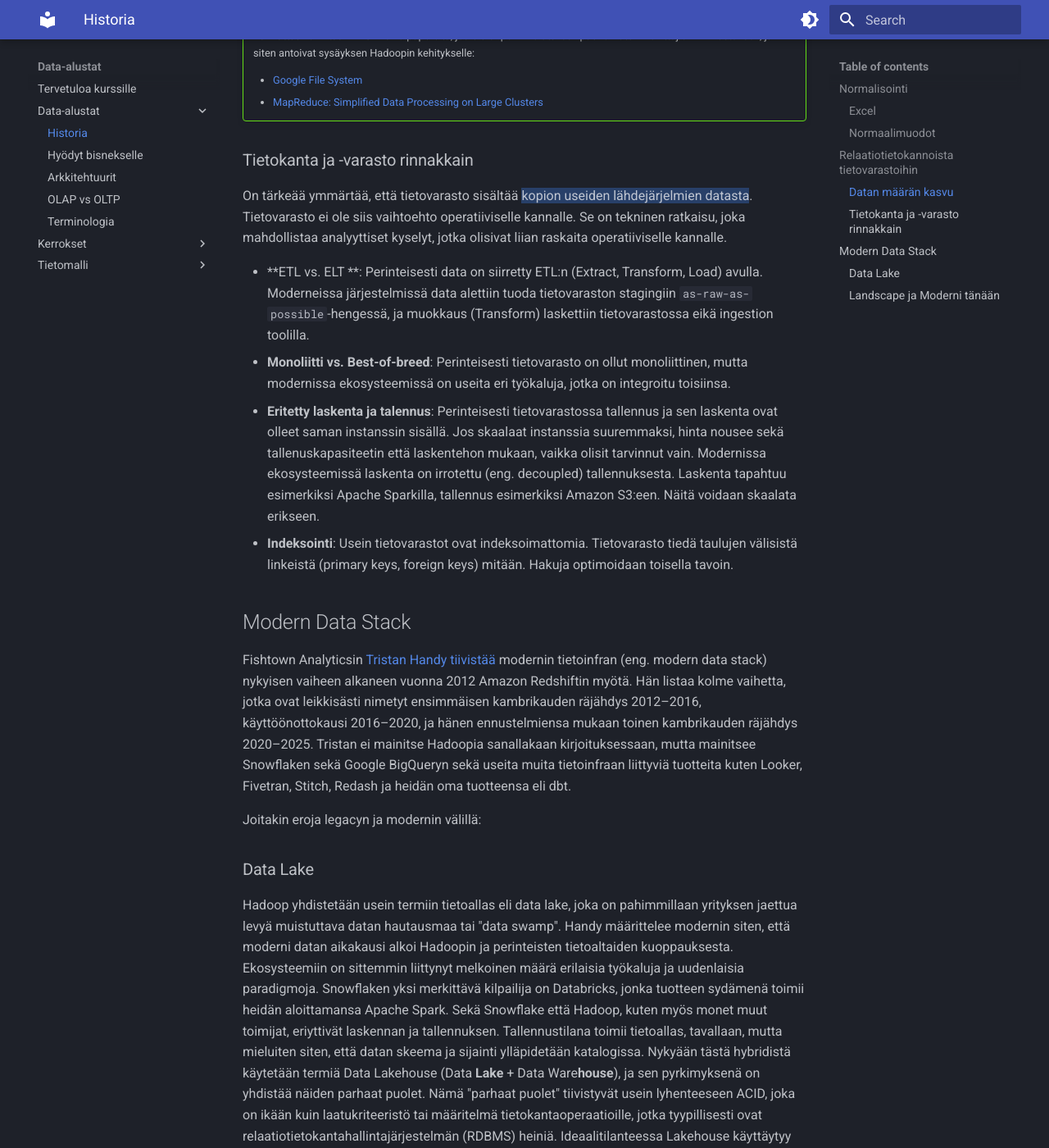
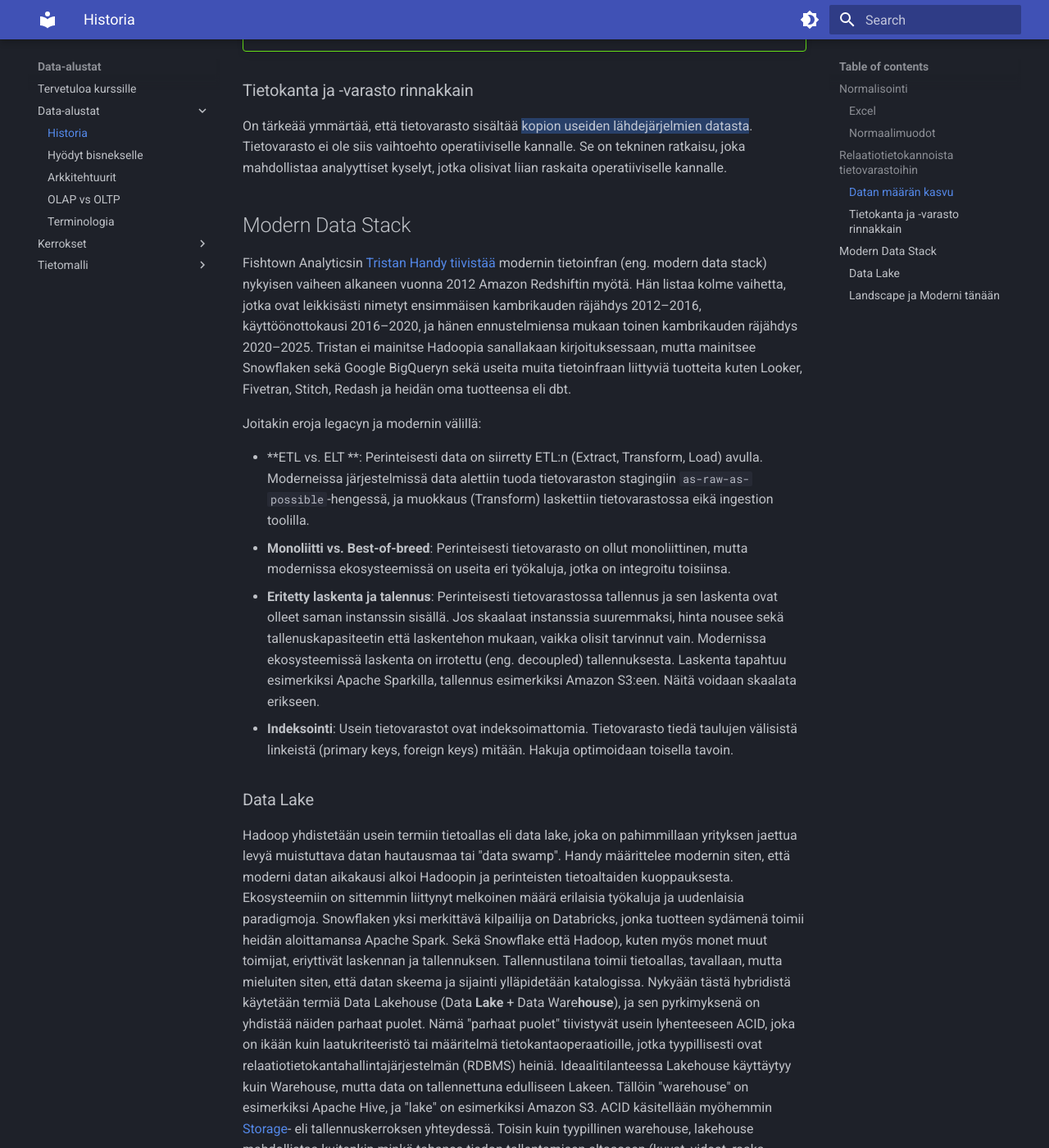
Before and after one commit to sourander/data-alustat, an MkDocs documentation site: the page built from docs/data_alustat/historia.md, in a window 1280 px wide and 1400 px high, scrolled down 4734 px. Shown: the whole window at 82% size. Built offline with MkDocs 1.6.1 and Material for MkDocs 9.7.7, drawn with Linux system fonts in a browser that asks for light colours.

```diff
--- a/docs/data_alustat/historia.md
+++ b/docs/data_alustat/historia.md
@@ -150,16 +148,16 @@
 
 On tärkeää ymmärtää, että tietovarasto sisältää ==kopion useiden lähdejärjelmien datasta==. Tietovarasto ei ole siis vaihtoehto operatiiviselle kannalle. Se on tekninen ratkaisu, joka mahdollistaa analyyttiset kyselyt, jotka olisivat liian raskaita operatiiviselle kannalle.
 
-* **ETL vs. ELT **: Perinteisesti data on siirretty ETL:n (Extract, Transform, Load) avulla. Moderneissa järjestelmissä data alettiin tuoda tietovaraston stagingiin `as-raw-as-possible`-hengessä, ja muokkaus (Transform) laskettiin tietovarastossa eikä ingestion toolilla.
-* **Monoliitti vs. Best-of-breed**: Perinteisesti tietovarasto on ollut monoliittinen, mutta modernissa ekosysteemissä on useita eri työkaluja, jotka on integroitu toisiinsa.
-* **Eritetty laskenta ja talennus**: Perinteisesti tietovarastossa tallennus ja sen laskenta ovat olleet saman instanssin sisällä. Jos skaalaat instanssia suuremmaksi, hinta nousee sekä tallenuskapasiteetin että laskentehon mukaan, vaikka olisit tarvinnut vain. Modernissa ekosysteemissä laskenta on irrotettu (eng. decoupled) tallennuksesta. Laskenta tapahtuu esimerkiksi Apache Sparkilla, tallennus esimerkiksi Amazon S3:een. Näitä voidaan skaalata erikseen.
-* **Indeksointi**: Usein tietovarastot ovat indeksoimattomia. Tietovarasto tiedä taulujen välisistä linkeistä (primary keys, foreign keys) mitään. Hakuja optimoidaan toisella tavoin.
-
 ## Modern Data Stack
 
 Fishtown Analyticsin [Tristan Handy tiivistää](https://www.getdbt.com/blog/future-of-the-modern-data-stack/) modernin tietoinfran  (eng. modern data stack) nykyisen vaiheen alkaneen vuonna 2012 Amazon Redshiftin myötä. Hän listaa kolme vaihetta, jotka ovat leikkisästi nimetyt ensimmäisen kambrikauden räjähdys 2012–2016, käyttöönottokausi 2016–2020, ja hänen ennustelmiensa mukaan toinen kambrikauden räjähdys 2020–2025. Tristan ei mainitse Hadoopia sanallakaan kirjoituksessaan, mutta mainitsee Snowflaken sekä Google BigQueryn sekä useita muita tietoinfraan liittyviä tuotteita kuten Looker, Fivetran, Stitch, Redash ja heidän oma tuotteensa eli dbt.
 
 Joitakin eroja legacyn ja modernin välillä:
+
+* **ETL vs. ELT **: Perinteisesti data on siirretty ETL:n (Extract, Transform, Load) avulla. Moderneissa järjestelmissä data alettiin tuoda tietovaraston stagingiin `as-raw-as-possible`-hengessä, ja muokkaus (Transform) laskettiin tietovarastossa eikä ingestion toolilla.
+* **Monoliitti vs. Best-of-breed**: Perinteisesti tietovarasto on ollut monoliittinen, mutta modernissa ekosysteemissä on useita eri työkaluja, jotka on integroitu toisiinsa.
+* **Eritetty laskenta ja talennus**: Perinteisesti tietovarastossa tallennus ja sen laskenta ovat olleet saman instanssin sisällä. Jos skaalaat instanssia suuremmaksi, hinta nousee sekä tallenuskapasiteetin että laskentehon mukaan, vaikka olisit tarvinnut vain. Modernissa ekosysteemissä laskenta on irrotettu (eng. decoupled) tallennuksesta. Laskenta tapahtuu esimerkiksi Apache Sparkilla, tallennus esimerkiksi Amazon S3:een. Näitä voidaan skaalata erikseen.
+* **Indeksointi**: Usein tietovarastot ovat indeksoimattomia. Tietovarasto tiedä taulujen välisistä linkeistä (primary keys, foreign keys) mitään. Hakuja optimoidaan toisella tavoin.
 
 
 ### Data Lake
```
Also changed, not shown: other parts of docs/data_alustat/historia.md (+0 -2 lines).
